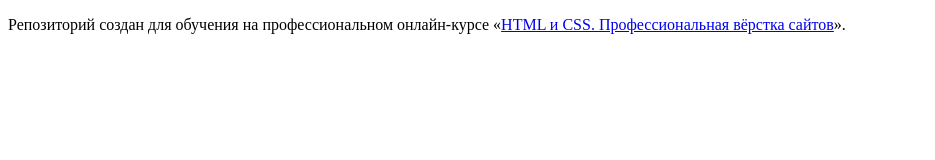
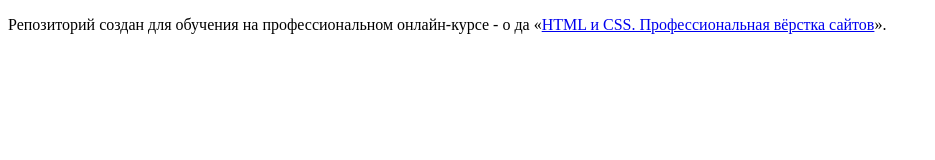
Before and after one commit to htmuser88/2423781-sedona-1, a plain HTML site: page index.html in a window 1280 px wide. Shown: the whole page, without its empty margins (0-935 px from the left). Drawn offline with Linux system fonts and the light colour scheme.

Commit message:
легкое изменение
небольшое изменение кода

```diff
--- a/index.html
+++ b/index.html
@@ -6,7 +6,7 @@
   </head>
   <body>
 
-    <p>Репозиторий создан для обучения на профессиональном онлайн‑курсе «<a href="https://htmlacademy.ru/intensive/htmlcss">HTML и CSS. Профессиональная вёрстка сайтов</a>».</p>
+    <p>Репозиторий создан для обучения на профессиональном онлайн‑курсе - о да «<a href="https://htmlacademy.ru/intensive/htmlcss">HTML и CSS. Профессиональная вёрстка сайтов</a>».</p>
 
   </body>
 </html>
```
